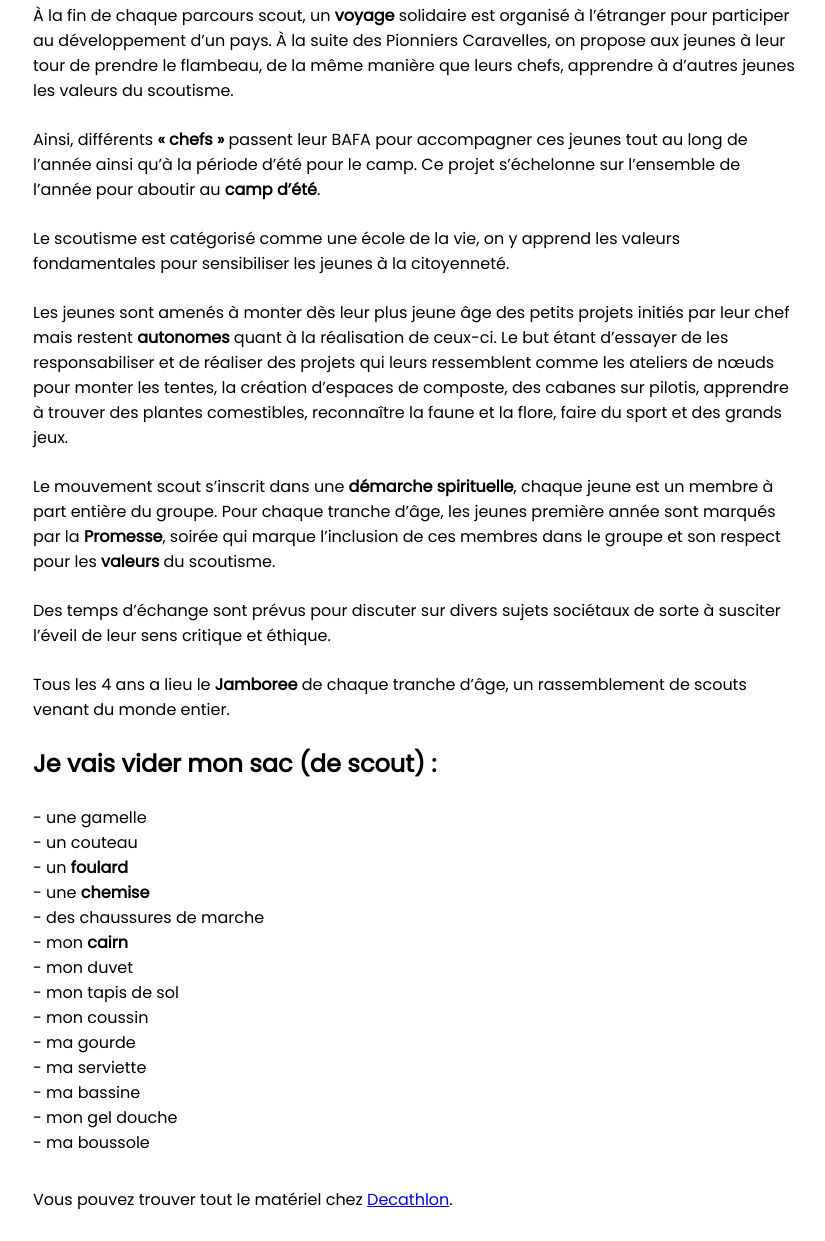
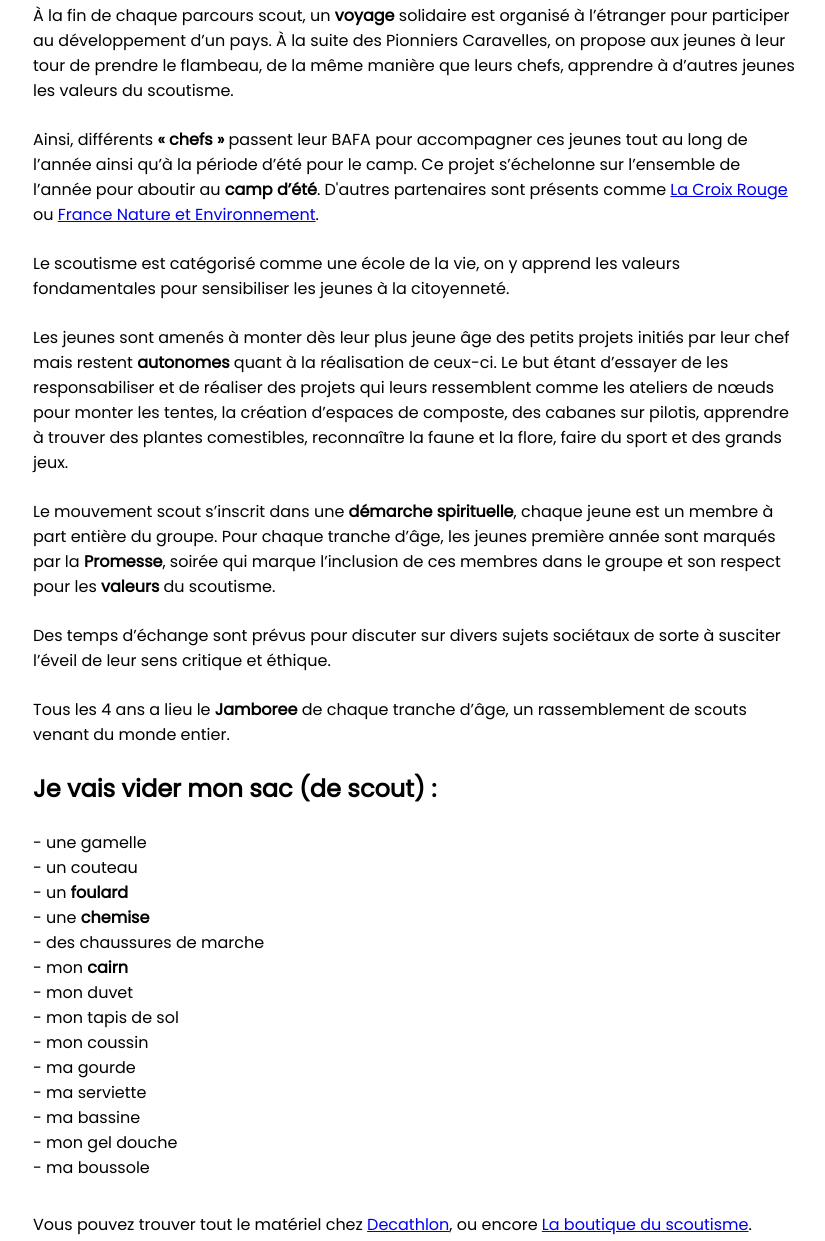
Before and after one commit to ArthurBarre/seo-scouting, a website built with Parcel: page src/article.html in a window 1280 px wide. Shown: the part 873-2114 px from the top of the page, without its empty margins (223-1048 px from the left). Built offline with nearby package versions, Linux system fonts and the light colour scheme.

Commit message:
add links

```diff
--- a/src/article.html
+++ b/src/article.html
@@ -25,7 +25,7 @@
         <p>Autour de tout ça, s’est créé d’autres mouvements liés. De base c’est un mouvement qui à des origines <strong>catholiques</strong> mais la religion n’est pas obligatoire, d’autres groupes s’en sont complètement écartés.</p>
         <p>Pour s’organiser, on distingue les groupes par tranche d’âge afin d’assurer la sécurité de ses membres. Nous comptons tout d’abord les <strong>Louveteaux Jeannette</strong> de 6 à 11 ans, les <strong>Scouts</strong> et <strong>Guides</strong> de 11 à 14 ans, les <strong>Pionniers Caravelles</strong> de 14 à 17 ans et les <strong>Compagnons</strong> de 18 à 20 ans.</p>
         <p>À la fin de chaque parcours scout, un <strong>voyage</strong> solidaire est organisé à l’étranger pour participer au développement d’un pays. À la suite des Pionniers Caravelles, on propose aux jeunes à leur tour de prendre le flambeau, de la même manière que leurs chefs, apprendre à d’autres jeunes les valeurs du scoutisme.</p>
-        <p>Ainsi, différents <strong>« chefs »</strong> passent leur BAFA pour accompagner ces jeunes tout au long de l’année ainsi qu’à la période d’été pour le camp. Ce projet s’échelonne sur l’ensemble de l’année pour aboutir au <strong>camp d’été</strong>.</p>
+        <p>Ainsi, différents <strong>« chefs »</strong> passent leur BAFA pour accompagner ces jeunes tout au long de l’année ainsi qu’à la période d’été pour le camp. Ce projet s’échelonne sur l’ensemble de l’année pour aboutir au <strong>camp d’été</strong>. D'autres partenaires sont présents comme <a href="https://www.croix-rouge.fr/" target="_blank">La Croix Rouge</a> ou <a href="https://www.fne.asso.fr/" target="_blank">France Nature et Environnement</a>.</p>
         <p>Le scoutisme est catégorisé comme une école de la vie, on y apprend les valeurs fondamentales pour sensibiliser les jeunes à la citoyenneté.</p>
         <p>Les jeunes sont amenés à monter dès leur plus jeune âge des petits projets initiés par leur chef mais restent <strong>autonomes</strong> quant à la réalisation de ceux-ci. Le but étant d’essayer de les responsabiliser et de réaliser des projets qui leurs ressemblent comme les ateliers de nœuds pour monter les tentes, la création d’espaces de composte, des cabanes sur pilotis, apprendre à trouver des plantes comestibles, reconnaître la faune et la flore, faire du sport et des grands jeux.</p>
         <p>Le mouvement scout s’inscrit dans une <strong>démarche spirituelle</strong>, chaque jeune est un membre à part entière du groupe. Pour chaque tranche d’âge, les jeunes première année sont marqués par la <strong>Promesse</strong>, soirée qui marque l’inclusion de ces membres dans le groupe et son respect pour les <strong>valeurs</strong> du scoutisme.</p>
@@ -48,12 +48,12 @@
           <li>mon gel douche</li>
           <li>ma boussole</li>
         </ul>
-        <aside>Vous pouvez trouver tout le matériel chez <a href="https://www.decathlon.fr/" target="_blank">Decathlon</a>.</aside>
+        <aside>Vous pouvez trouver tout le matériel chez <a href="https://www.decathlon.fr/" target="_blank">Decathlon</a>, ou encore <a href="https://www.laboutiqueduscoutisme.com/" target="_blank">La boutique du scoutisme</a>.</aside>
         <h2>Mon voyage :</h2>
         <p>Cette année, mon équipe est partie à Katmandou au Népal. Nous nous sommes associés à l’association Jivana Népal pour aider des orphelins qui ont subi il y a 5 ans de terribles tremblements de terre ravageant le pays. Nous avons alors portés notre aide sur la reconstruction de leur orphelinat comme par exemple la pose de lino dans les dortoires ainsi que l’organisation de diverses activités comme des olympiades, des jeux en tout genre et la collecte de déchets pour sensibiliser ses jeunes et les habitants du village au recyclage et au traitement des déchets.</p>
         <p>Ce voyage a été organisé en 2 ans, c’est-à-dire la recherche d’un besoin dans un pays et la recherche de fonds pour y répondre. Pour cela, nous avons effectué de nombreux travaux comme de la maçonnerie ou encore l’organisation d’événements. C’est avec fierté et la tête remplie de souvenirs que nous avons présentés et retransmis nos expériences avec les jeunes de notre groupe, nos familles et nos amis.</p>
       </div>
-
+      <aside>Pour en savoir plus, vous pouvez consulter le site <a href="https://www.sgdf.fr/" target="_blank">Scouts Guides de France</a>.</aside>
     </article>
   </main>
   <footer>
```
